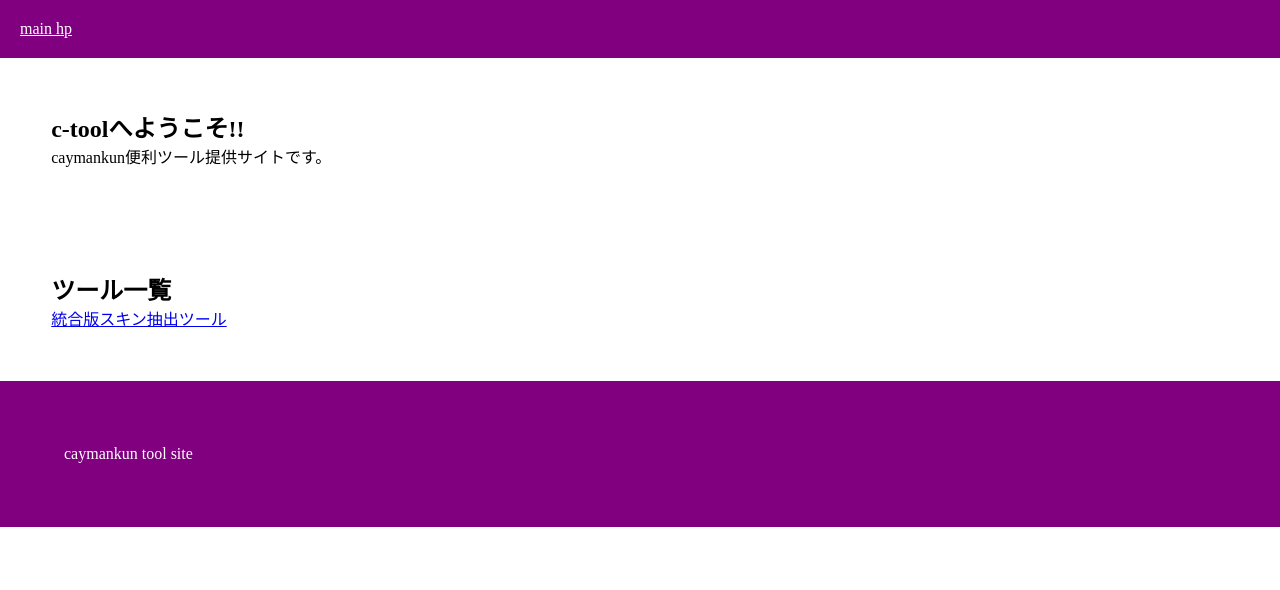
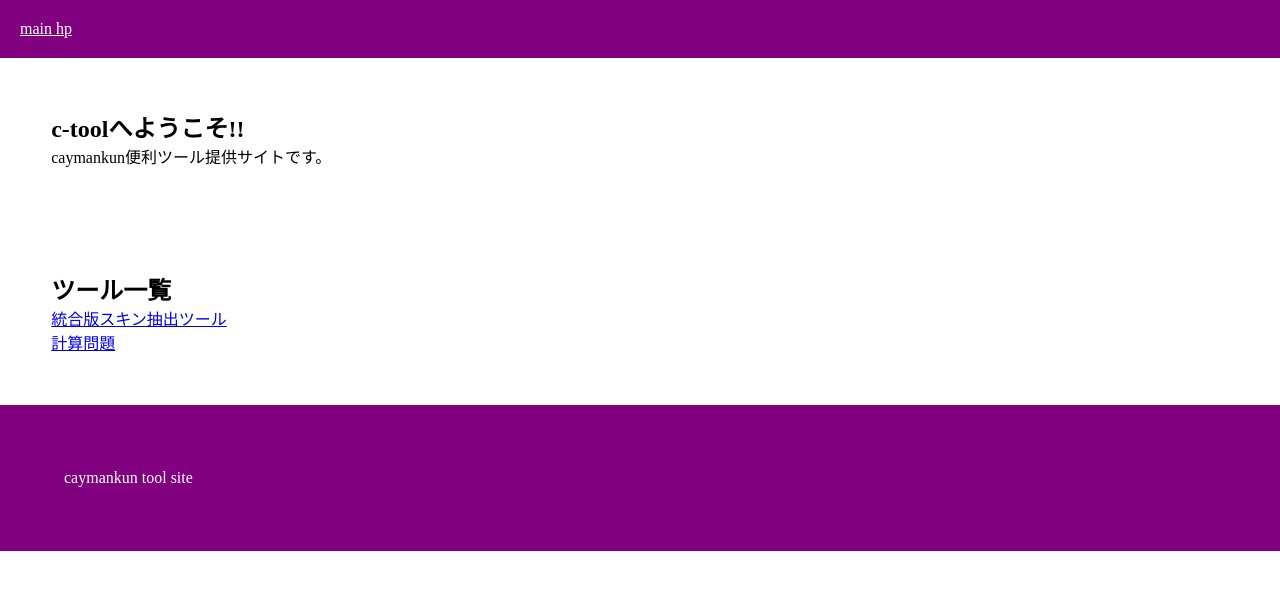
Before and after one commit to caymankun/c-tool, a plain HTML site: page index.html in a window 1280 px wide. Drawn offline with Linux system fonts and the light colour scheme.

Commit message:
Update index.html

```diff
--- a/index.html
+++ b/index.html
@@ -43,6 +43,7 @@
             </h1>
             <!--ここから、リンク-->
             <a href="./page/mc-be-skin-tool/mc-be-skin-tool">統合版スキン抽出ツール</a><br>
+            <a href="./page/keisanq/keisan-me">計算問題</a><br>
 
             <!--ここまで-->
         </section>
```
